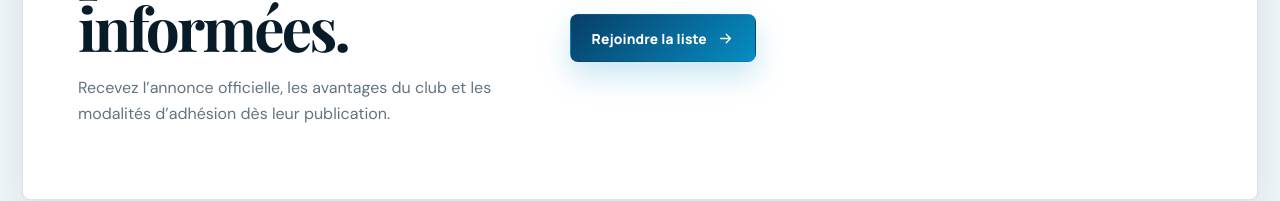
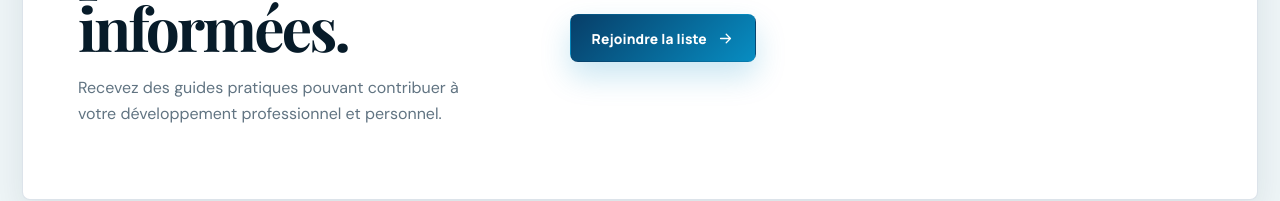
Before and after one commit to becomingtrainingcenter01-crypto/becoming-training-center-website, a plain HTML site: page vip.html in a window 1280 px wide. Shown: the part 2080-2281 px from the top of the page. Drawn offline with nearby package versions, Linux system fonts and the light colour scheme; a web font is replaced by a local one.

Commit message:
Update VIP guide description

```diff
--- a/vip.html
+++ b/vip.html
@@ -45,7 +45,7 @@
   </div>
 </header><main id="main" class=""><section class="vip-hero"><div class="container vip-hero__grid"><div class="vip-hero__copy reveal"><span class="kicker kicker--light">Becoming VIP Club</span><h1>Votre espace pour continuer à <em>apprendre, grandir et devenir.</em></h1><p>Plus qu’un abonnement : un engagement envers votre évolution personnelle et professionnelle.</p><a class="button button--light button--large" href="#waitlist">Rejoindre la liste prioritaire <svg viewBox="0 0 24 24" aria-hidden="true"><path d="M5 12h14M13 6l6 6-6 6"/></svg></a></div><div class="vip-hero__emblem reveal"><span>B</span><strong>VIP</strong><small>BECOMING CLUB</small></div></div></section>
 <section class="section"><div class="container"><div class="section-heading reveal"><div><span class="kicker">L’expérience membre</span><h2>Un environnement conçu pour soutenir votre progression toute l’année.</h2></div><p>Les avantages finaux et le tarif officiel seront annoncés avant l’ouverture des adhésions.</p></div><div class="vip-benefits"><article class="vip-benefit reveal"><span>01</span><h3>Ressources exclusives</h3><p>Accédez à des guides, outils et contenus réservés aux membres.</p></article><article class="vip-benefit reveal"><span>02</span><h3>Rencontres thématiques</h3><p>Participez à des rencontres autour du leadership, du bien-être, de la famille et des affaires.</p></article><article class="vip-benefit reveal"><span>03</span><h3>Accès prioritaire</h3><p>Soyez informé en priorité des nouvelles cohortes, formations et événements.</p></article><article class="vip-benefit reveal"><span>04</span><h3>Avantages membres</h3><p>Profitez d’offres et d’expériences qui soutiennent votre progression continue.</p></article></div></div></section>
-<section class="section section--tint" id="waitlist"><div class="container waitlist-panel reveal"><div><span class="kicker">Liste prioritaire</span><h2>Soyez parmi les premières personnes informées.</h2><p>Recevez l’annonce officielle, les avantages du club et les modalités d’adhésion dès leur publication.</p></div><form class="waitlist-form" data-demo-form data-message="newsletter"><div class="field-grid"><label class="field"><span>Nom complet</span><input type="text" required autocomplete="name"></label><label class="field"><span>Courriel</span><input type="email" required autocomplete="email"></label><label class="field field--full"><span>Votre principal objectif</span><select><option>Développement personnel</option><option>Parentalité</option><option>Affaires et leadership</option><option>Bien-être</option></select></label></div><button class="button button--primary" type="submit">Rejoindre la liste <svg viewBox="0 0 24 24" aria-hidden="true"><path d="M5 12h14M13 6l6 6-6 6"/></svg></button><p class="form-status" role="status"></p></form></div></section>
+<section class="section section--tint" id="waitlist"><div class="container waitlist-panel reveal"><div><span class="kicker">Liste prioritaire</span><h2>Soyez parmi les premières personnes informées.</h2><p>Recevez des guides pratiques pouvant contribuer à votre développement professionnel et personnel.</p></div><form class="waitlist-form" data-demo-form data-message="newsletter"><div class="field-grid"><label class="field"><span>Nom complet</span><input type="text" required autocomplete="name"></label><label class="field"><span>Courriel</span><input type="email" required autocomplete="email"></label><label class="field field--full"><span>Votre principal objectif</span><select><option>Développement personnel</option><option>Parentalité</option><option>Affaires et leadership</option><option>Bien-être</option></select></label></div><button class="button button--primary" type="submit">Rejoindre la liste <svg viewBox="0 0 24 24" aria-hidden="true"><path d="M5 12h14M13 6l6 6-6 6"/></svg></button><p class="form-status" role="status"></p></form></div></section>
 </main><section class="global-cta">
   <div class="container global-cta__grid">
     <div><span class="kicker kicker--light">Votre prochaine étape</span><h2>Votre transformation commence par une décision.</h2><p>Choisissez un programme, réservez une séance ou rejoignez la liste prioritaire du Becoming VIP Club.</p></div>
```
